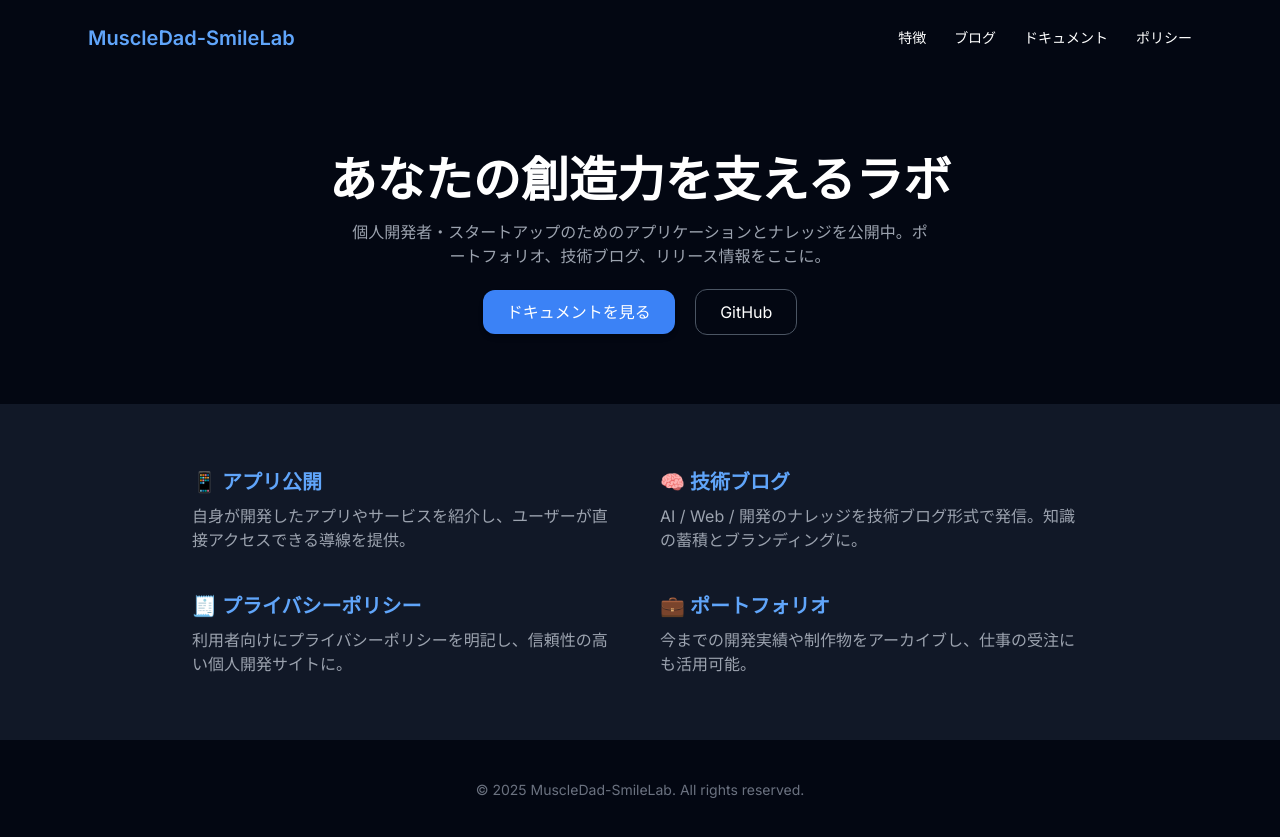
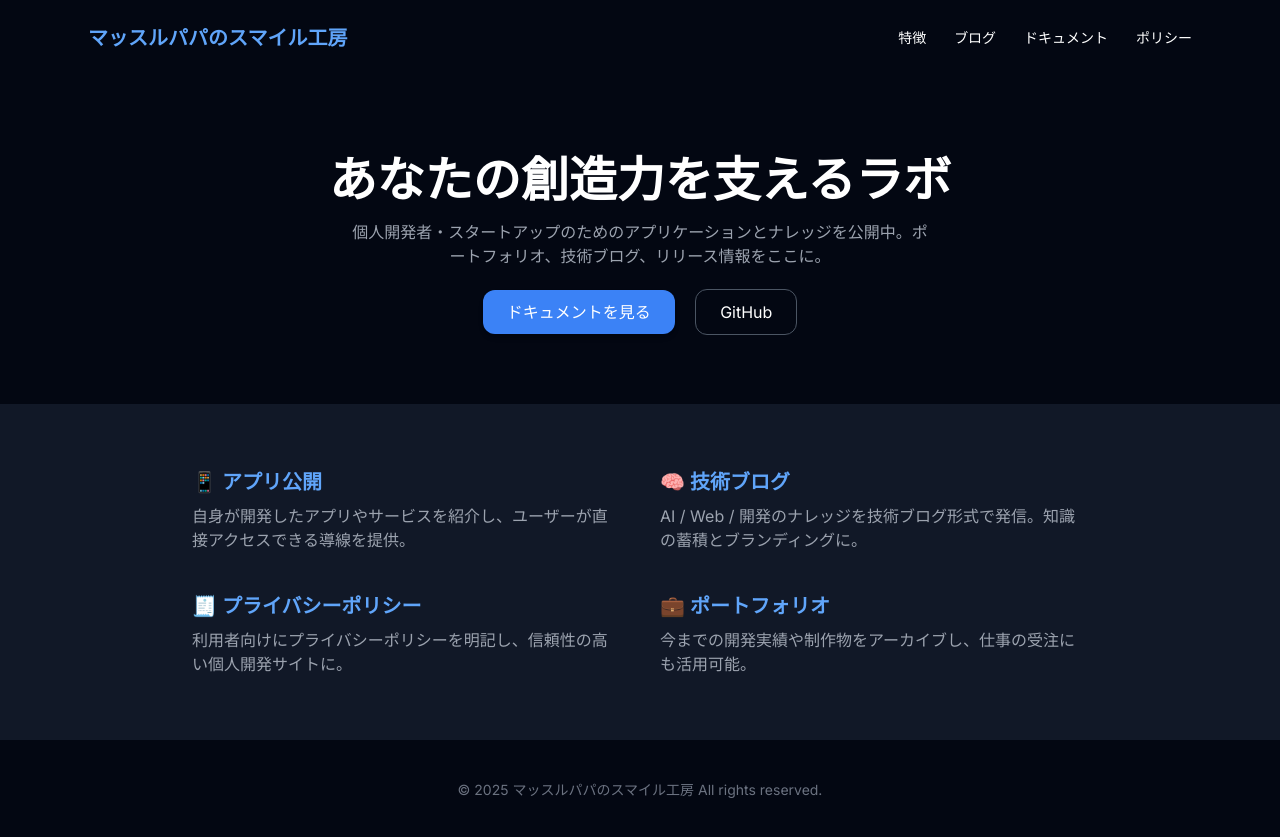
Before and after one commit to k41301175/MuscleDad-SmileLab, a Jekyll site: the page index.html, which Jekyll copies as it is, in a window 1280 px wide. Shown: the top 837 px of the page. Built offline with Jekyll 4.4.1, drawn with Linux system fonts in a browser that asks for light colours; nearby versions of some CDN libraries.

```diff
--- a/_layouts/default.html
+++ b/_layouts/default.html
@@ -3,7 +3,7 @@
 <head>
   <meta charset="UTF-8" />
   <meta name="viewport" content="width=device-width, initial-scale=1.0" />
-  <title>{{ page.title | default: "MuscleDad-SmileLab" }}</title>
+  <title>{{ page.title | default: "マッスルパパのスマイル工房" }}</title>
   <link href="https://fonts.googleapis.com/css2?family=Inter:wght@400;600&display=swap" rel="stylesheet" />
   <script>
     tailwind.config = {
@@ -22,7 +22,7 @@
 </head>
 <body class="bg-gray-950 text-white">
   <header class="p-6 flex justify-between items-center max-w-6xl mx-auto">
-    <h1 class="text-xl font-bold text-blue-400">MuscleDad-SmileLab</h1>
+    <h1 class="text-xl font-bold text-blue-400"><a href="index.html">マッスルパパのスマイル工房</a></h1>
     <nav class="space-x-6 text-sm font-medium">
       <a href="/#features" class="hover:text-blue-400">特徴</a>
       <a href="/blog" class="hover:text-blue-400">ブログ</a>
@@ -38,7 +38,7 @@
   </main>
 
   <footer class="text-center text-gray-500 text-sm py-10">
-    © {{ site.time | date: '%Y' }} MuscleDad-SmileLab. All rights reserved.
+    © {{ site.time | date: '%Y' }} マッスルパパのスマイル工房 All rights reserved.
   </footer>
 </body>
 </html>
--- a/index.html
+++ b/index.html
@@ -3,7 +3,7 @@
 <head>
   <meta charset="UTF-8" />
   <meta name="viewport" content="width=device-width, initial-scale=1.0" />
-  <title>MuscleDad-SmileLab</title>
+  <title>マッスルパパのスマイル工房</title>
   <script src="https://cdn.tailwindcss.com"></script>
   <link href="https://fonts.googleapis.com/css2?family=Inter:wght@400;600&display=swap" rel="stylesheet" />
   <style>
@@ -14,7 +14,7 @@
 </head>
 <body class="bg-gray-950 text-white">
   <header class="p-6 flex justify-between items-center max-w-6xl mx-auto">
-    <h1 class="text-xl font-bold text-blue-400">MuscleDad-SmileLab</h1>
+    <h1 class="text-xl font-bold text-blue-400"><a href="index.html">マッスルパパのスマイル工房</a></h1>
     <nav class="space-x-6 text-sm font-medium">
       <a href="#features" class="hover:text-blue-400">特徴</a>
       <a href="blog.html" class="hover:text-blue-400">ブログ</a>
@@ -54,7 +54,7 @@
   </section>
 
   <footer class="text-center text-gray-500 text-sm py-10">
-    © 2025 MuscleDad-SmileLab. All rights reserved.
+    © 2025 マッスルパパのスマイル工房 All rights reserved.
   </footer>
 </body>
 </html>
```
Also changed, not shown: _layouts/post.html (added, +9 -0 lines), _posts/doc1.md (renamed from doc1.md, +5 -5 lines), blog.html (added, +19 -0 lines).
